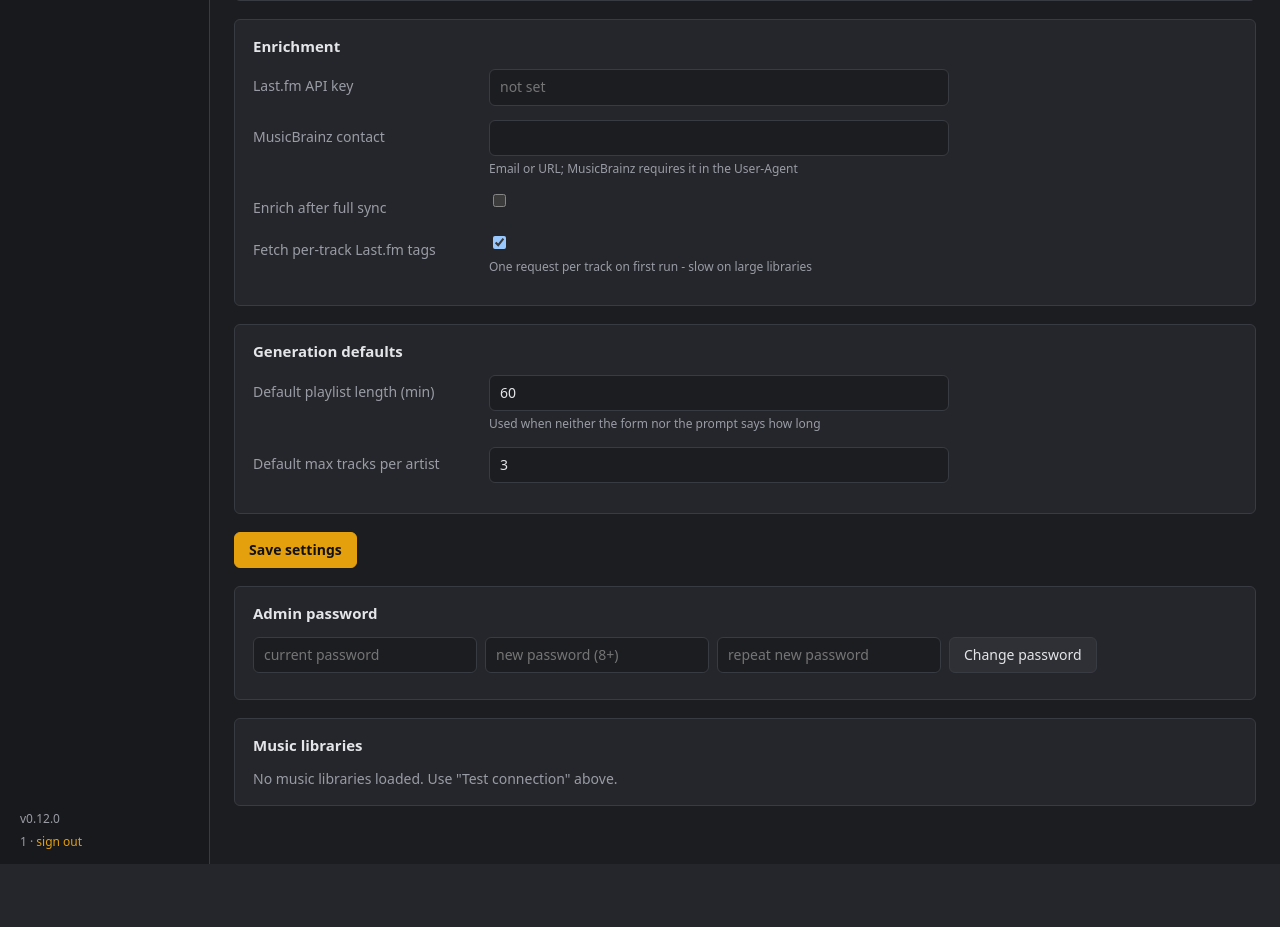
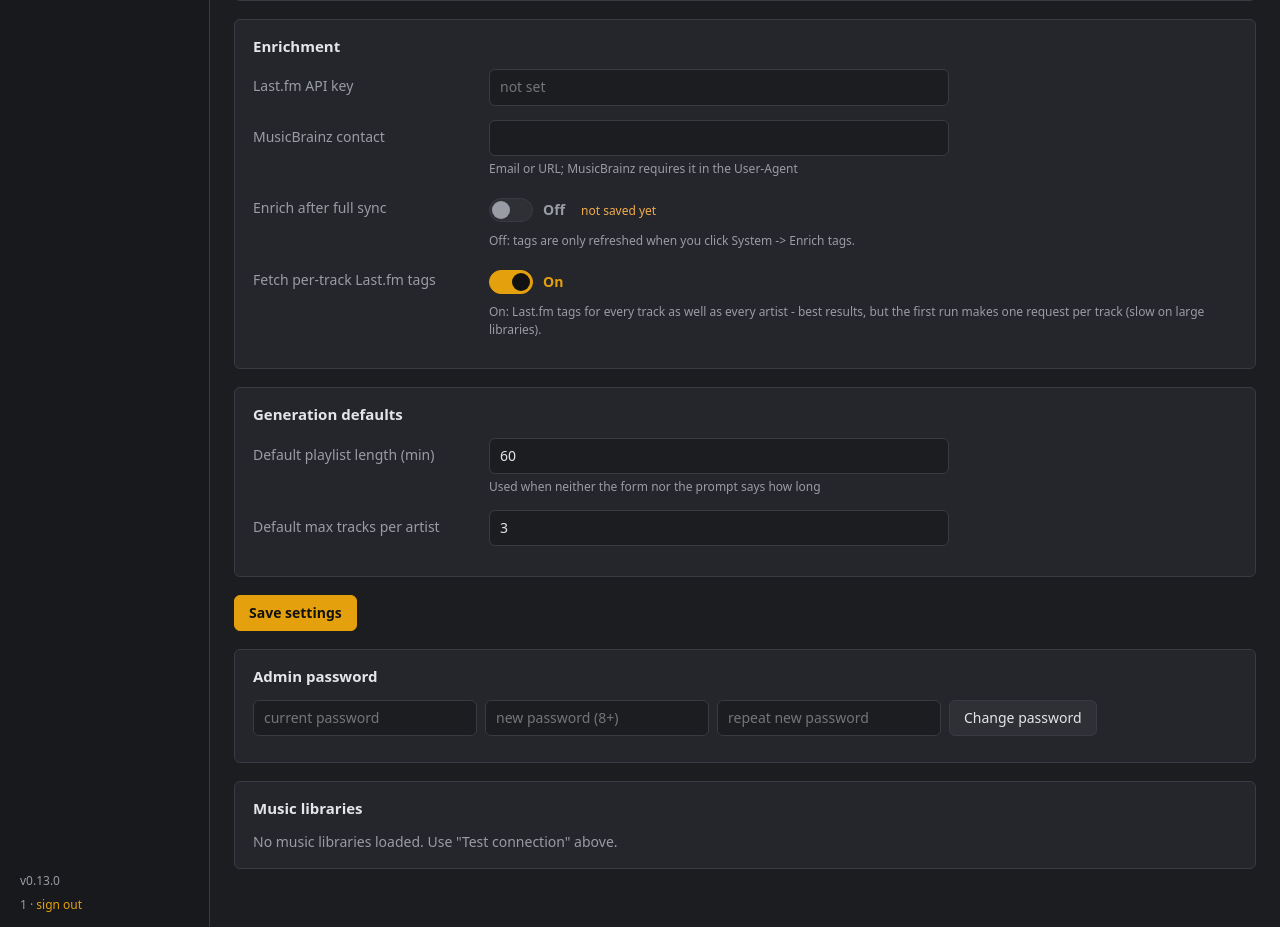
Before and after one commit to Ottodamus/setlistarr, a FastAPI app: page /settings in a window 1280 px wide, after a click on "Enrich after full sync". Shown: the part 797-1724 px from the top of the page. Before the commit the page ends 1661 px from the top, so only its background shows below. Run offline with FastAPI, Linux system fonts and the light colour scheme; the visitor is signed in with stand-in values (Sample User, id 1); data comes from the database, SQL or seed files in the repository; data that the repository does not hold is empty; parts of the project's set-up code (start-up, migrations or seed data) failed here and were passed over.

Commit message:
v0.13.0: on/off switches that explain both states
Boolean settings (auto-send to Lidarr, send plays to ListenBrainz,
enrichment options) are now sliding switches with a visible On/Off
label, an explanation of what happens in the current state that updates
when flipped, and a "not saved yet" hint until Save. Still a real
checkbox underneath (role="switch"), so keyboard and screen readers work.

Co-Authored-By: Claude Opus 5.5 <noreply@anthropic.com>

```diff
--- a/src/setlistarr/__init__.py
+++ b/src/setlistarr/__init__.py
@@ -1,4 +1,4 @@
 """Setlistarr - AI-built Plex music playlists from the tracks you actually own."""
 
 # Bump the MINOR number on every push to GitHub (scripts/hooks/pre-push enforces it).
-__version__ = "0.12.0"
+__version__ = "0.13.0"
--- a/src/setlistarr/web/routes/discover.py
+++ b/src/setlistarr/web/routes/discover.py
@@ -123,6 +123,7 @@ def _settings_ctx(conn, **extra) -> dict:
         v = s.get(k)
         fields[k] = {"key": k, "label": d.label, "help": d.help, "choices": d.choices, "kind": d.kind.__name__,
                      "secret": d.secret, "value": "" if d.secret else ("" if v is None else v),
+                     "help_on": d.help_on, "help_off": d.help_off,
                      "is_set": v not in (None, ""), "source": s.source(k), "env": d.env}
     accounts = []
     try:
--- a/src/setlistarr/web/routes/settings.py
+++ b/src/setlistarr/web/routes/settings.py
@@ -34,6 +34,7 @@ def _fields(s: Settings, keys: list[str]) -> list[dict]:
                 "value": "" if d.secret else ("" if val is None else val),
                 "is_set": val not in (None, ""),
                 "choices": d.choices,
+                "help_on": d.help_on, "help_off": d.help_off,
                 "source": s.source(k),
                 "env": d.env,
             }
--- a/src/setlistarr/web/static/app.css
+++ b/src/setlistarr/web/static/app.css
@@ -306,3 +306,20 @@ td.actions form, td.actions > .btn, td.actions > button { display: inline-block;
 .toolbar-form { min-width: 0; max-width: 100%; }
 .toolbar select { max-width: min(16em, 100%); }
 @media (max-width: 1100px) { .pl-chip { max-width: 9em; } }
+
+/* on/off switch (a styled checkbox) */
+.switch { position: relative; display: inline-flex; align-items: center; gap: 10px; cursor: pointer; user-select: none; }
+.switch-input { position: absolute; opacity: 0; width: 44px; height: 24px; margin: 0; cursor: pointer; }
+.switch-track { position: relative; width: 44px; height: 24px; border-radius: 12px; background: var(--bg-elev-2);
+                border: 1px solid var(--border); transition: background .15s, border-color .15s; flex-shrink: 0; }
+.switch-thumb { position: absolute; top: 2px; left: 2px; width: 18px; height: 18px; border-radius: 50%;
+                background: var(--text-dim); transition: transform .15s, background .15s; }
+.switch-input:checked + .switch-track { background: var(--accent); border-color: var(--accent); }
+.switch-input:checked + .switch-track .switch-thumb { transform: translateX(20px); background: var(--on-accent); }
+.switch-input:focus-visible + .switch-track { outline: 2px solid var(--accent); outline-offset: 2px; }
+.switch-input:disabled + .switch-track { opacity: .5; }
+.switch-state { font-weight: 600; min-width: 2em; }
+.switch-input:checked ~ .switch-state { color: var(--accent); }
+.switch-dirty { font-size: 12px; color: var(--warn); }
+.switch-help { margin-top: 6px; }
+@media (prefers-reduced-motion: reduce) { .switch-track, .switch-thumb { transition: none; } }
--- a/src/setlistarr/web/static/app.js
+++ b/src/setlistarr/web/static/app.js
@@ -66,3 +66,15 @@ document.addEventListener("click", function (e) {
       }, "image/jpeg", 0.92);
   }
 });
+
+// On/off switches: keep the On/Off label, the explanation and the "not saved yet" hint in sync.
+document.addEventListener("change", function (e) {
+  var input = e.target;
+  if (!input.classList || !input.classList.contains("switch-input")) return;
+  var box = input.closest(".switch");
+  if (input.dataset.initial === undefined) input.dataset.initial = String(!input.checked);
+  box.querySelector(".switch-state").textContent = input.checked ? "On" : "Off";
+  box.querySelector(".switch-dirty").hidden = String(input.checked) === input.dataset.initial;
+  var help = document.getElementById(input.getAttribute("aria-describedby"));
+  if (help) help.textContent = input.checked ? input.dataset.helpOn : input.dataset.helpOff;
+});
--- a/src/setlistarr/web/templates/discover_settings.html
+++ b/src/setlistarr/web/templates/discover_settings.html
@@ -1,6 +1,7 @@
 {% extends "base.html" %}
 {% block title %}Discover settings{% endblock %}
 {% block heading %}Discover settings{% endblock %}
+{% from "macros.html" import switch %}
 {% macro field(k, type=None) %}
   {% set x = f[k] %}
   <div class="form-row"><label for="{{ k }}">{{ x.label }}</label>
@@ -10,7 +11,7 @@
           {% for v, label in x.choices %}<option value="{{ v }}" {{ 'selected' if x.value == v }}>{{ label }}</option>{% endfor %}
         </select>
       {% elif x.kind == 'bool' %}
-        <input type="checkbox" id="{{ k }}" name="{{ k }}" {{ 'checked' if x.value }} {{ 'disabled' if x.source == 'env' }}>
+        {{ switch(k, x.value, x.help_on, x.help_off, x.help, x.source == 'env') }}
       {% elif x.secret %}
         <input type="password" id="{{ k }}" name="{{ k }}" autocomplete="off" {{ 'disabled' if x.source == 'env' }}
                placeholder="{{ '•••••••• (set - leave blank to keep)' if x.is_set else 'not set' }}">
@@ -18,7 +19,7 @@
         <input type="{{ 'number' if x.kind == 'int' else 'text' }}" id="{{ k }}" name="{{ k }}" value="{{ x.value }}" {{ 'disabled' if x.source == 'env' }}>
       {% endif %}
       {% if x.source == 'env' %}<span class="badge env">set by ${{ x.env }}</span>{% endif %}
-      {% if x.help %}<div class="help">{{ x.help }}</div>{% endif %}
+      {% if x.help and x.kind != 'bool' %}<div class="help">{{ x.help }}</div>{% endif %}
     </div></div>
 {% endmacro %}
 {% block content %}
--- /dev/null
+++ b/src/setlistarr/web/templates/macros.html
@@ -0,0 +1,15 @@
+{# On/off switch for boolean settings. A real checkbox underneath (keyboard + screen readers work,
+   role="switch"), with a visible On/Off label, an explanation for the current state and a
+   "not saved yet" hint - app.js keeps those in sync when it's flipped. #}
+{% macro switch(name, checked, help_on="", help_off="", help="", disabled=False) %}
+{% set on_text = help_on or help %}{% set off_text = help_off or help %}
+<label class="switch" for="{{ name }}">
+  <input type="checkbox" class="switch-input" role="switch" id="{{ name }}" name="{{ name }}"
+         {{ 'checked' if checked }} {{ 'disabled' if disabled }} aria-describedby="{{ name }}-help"
+         data-help-on="{{ on_text }}" data-help-off="{{ off_text }}">
+  <span class="switch-track" aria-hidden="true"><span class="switch-thumb"></span></span>
+  <span class="switch-state">{{ 'On' if checked else 'Off' }}</span>
+  <span class="switch-dirty" hidden>not saved yet</span>
+</label>
+<div class="help switch-help" id="{{ name }}-help">{{ on_text if checked else off_text }}</div>
+{% endmacro %}
--- a/src/setlistarr/web/templates/settings.html
+++ b/src/setlistarr/web/templates/settings.html
@@ -1,6 +1,7 @@
 {% extends "base.html" %}
 {% block title %}Settings{% endblock %}
 {% block heading %}Settings{% endblock %}
+{% from "macros.html" import switch %}
 {% block content %}
 {% if saved %}<div class="alert alert-ok">Saved.</div>{% endif %}
 <div class="alert small">Lidarr, ListenBrainz and the Discover playlist are set up under <a href="/settings/discover">Discover settings</a>.</div>
@@ -20,7 +21,7 @@
           </select>
           {% if f.key == 'ui_theme' %}<span class="dim small">previews instantly - Save settings to keep it</span>{% endif %}
         {% elif f.kind == 'bool' %}
-          <input type="checkbox" id="{{ f.key }}" name="{{ f.key }}" {{ 'checked' if f.value }} {{ 'disabled' if f.source == 'env' }}>
+          {{ switch(f.key, f.value, f.help_on, f.help_off, f.help, f.source == 'env') }}
         {% elif f.secret %}
           <input type="password" id="{{ f.key }}" name="{{ f.key }}" autocomplete="off"
                  placeholder="{{ '•••••••• (set - leave blank to keep)' if f.is_set else 'not set' }}" {{ 'disabled' if f.source == 'env' }}>
@@ -28,7 +29,7 @@
           <input type="{{ 'number' if f.kind == 'int' else 'text' }}" id="{{ f.key }}" name="{{ f.key }}" value="{{ f.value }}" {{ 'disabled' if f.source == 'env' }}>
         {% endif %}
         {% if f.source == 'env' %}<span class="badge env">set by ${{ f.env }}</span>{% endif %}
-        {% if f.help %}<div class="help">{{ f.help }}</div>{% endif %}
+        {% if f.help and f.kind != 'bool' %}<div class="help">{{ f.help }}</div>{% endif %}
       </div>
     </div>
     {% endfor %}
```
Also changed, not shown: src/setlistarr/config.py (+15 -4 lines), tests/test_web.py (+15 -0 lines).
